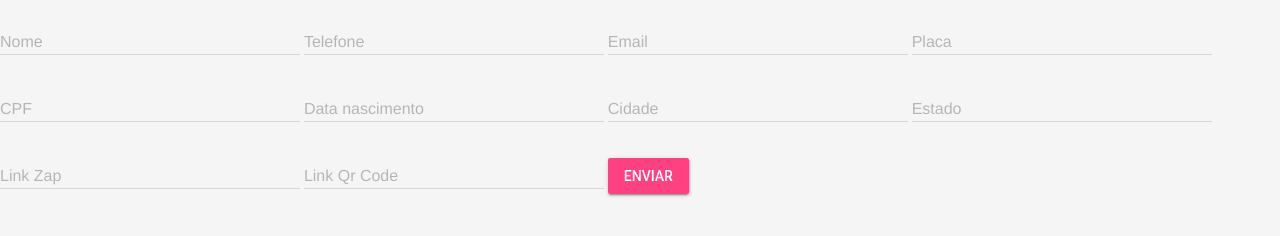
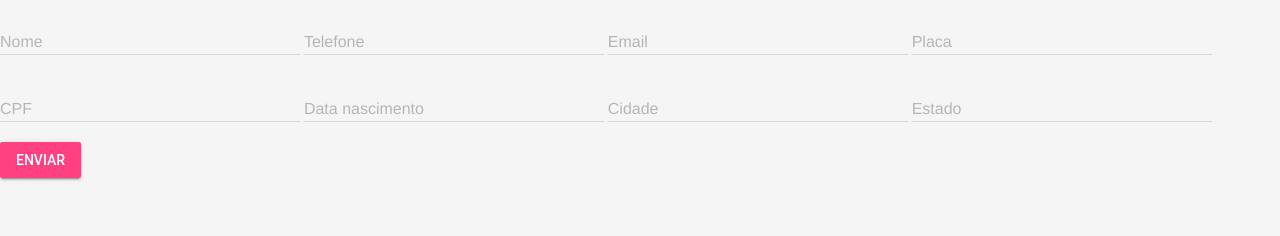
Before and after one commit to eeloib/eeloib.github.io, a plain HTML site: page VetorExperience/index.html in a window 1280 px wide. Shown: the part 116-352 px from the top of the page. Drawn offline with nearby package versions, Linux system fonts and the light colour scheme.

Commit message:
Excluir campos
Excluir campos LinkZap e QrCode Form

```diff
--- a/VetorExperience/index.html
+++ b/VetorExperience/index.html
@@ -45,14 +45,7 @@
                 <label class="mdl-textfield__label"for="estado">Estado</label>
                 <input class="mdl-textfield__input" type="text" id="estado">
             </div>
-            <div class="mdl-textfield mdl-js-textfield">
-                <label class="mdl-textfield__label"for="LinkZap">Link Zap</label>
-                <input class="mdl-textfield__input" type="text" id="LinkZap">
-            </div>
-            <div class="mdl-textfield mdl-js-textfield">
-                <label class="mdl-textfield__label"for="LinkQrCode">Link Qr Code</label>
-                <input class="mdl-textfield__input" type="text" id="LinkQrCode">
-            </div>
+
             <button class="mdl-button mdl-js-button mdl-button--raised mdl-js-ripple-effect mdl-button--accent" type="submit">Enviar</button>
 
         </form>
--- a/VetorExperience/script.js
+++ b/VetorExperience/script.js
@@ -20,8 +20,8 @@ const handleSubmit = (event)=>{
                 'DataNascimento':dataNascimento.value,
                 'Cidade':cidade.value,
                 'Estado':estado.value,
-                'LinkZap':LinkZap.value,
-                'LinkQrCode':LinkQrCode.value
+                'LinkZap':'https://wa.me/5521972360828?text=Quero%20me%20cadastrar%20o%20email%20do%20motorista%20é%20'+email.value,
+                'LinkQrCode':""
             })
         }).then(response => {
             console.log("success:", response);
```
